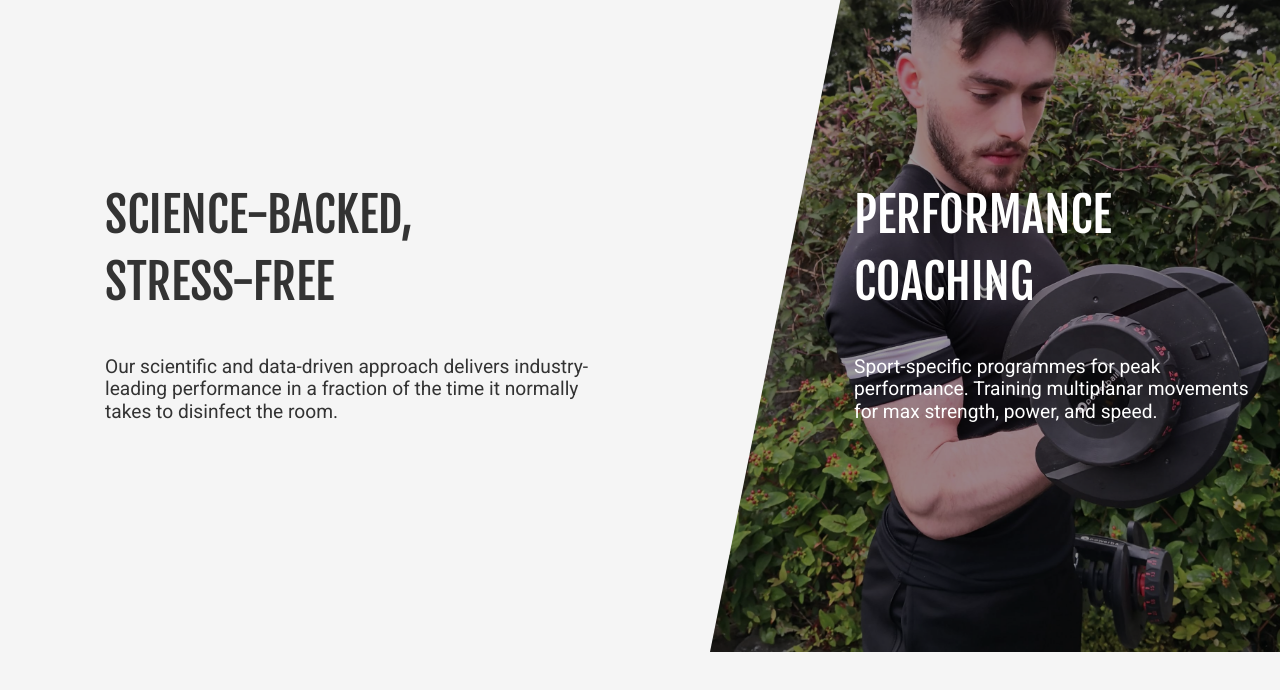
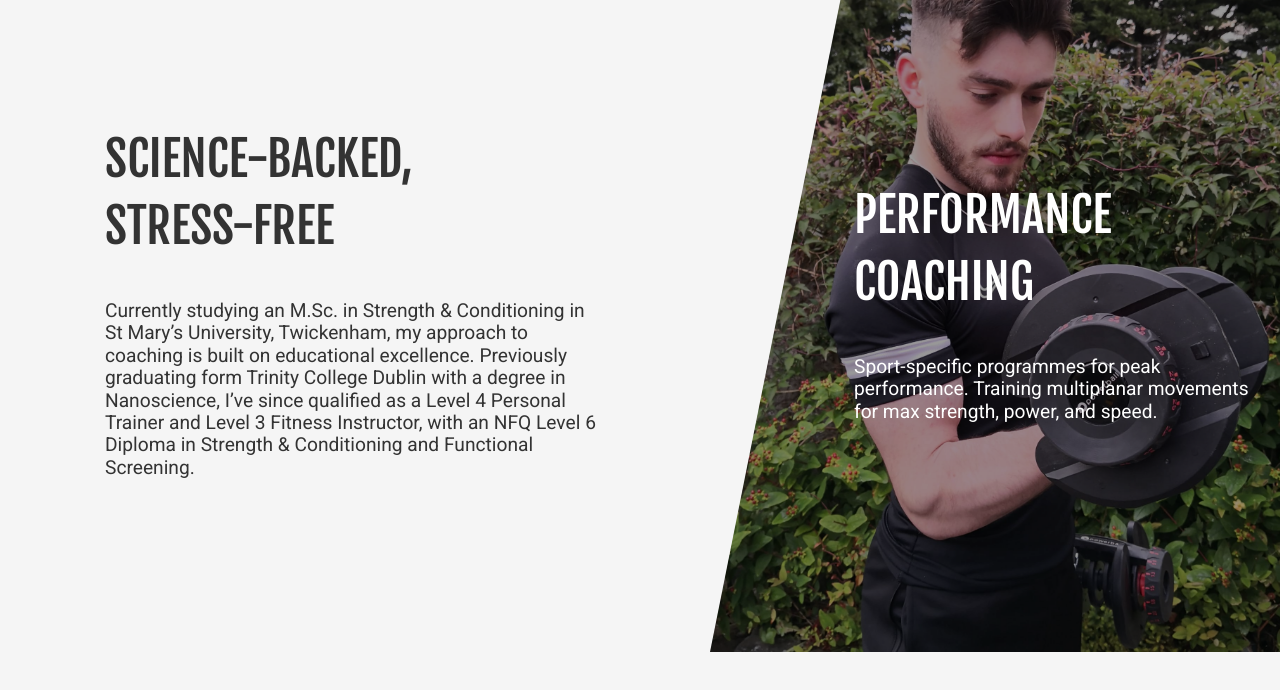
Before and after one commit to oran-donovan/oran-donovan.github.io, a plain HTML site: page index.html in a window 1280 px wide. Shown: the part 2442-3132 px from the top of the page. Drawn offline with nearby package versions, Linux system fonts and the light colour scheme; a script that the page names is missing.

Commit message:
Update text

```diff
--- a/index.html
+++ b/index.html
@@ -118,7 +118,7 @@
 					<article>
 						<h2>Science-Backed,<br>Stress-Free</h2>
 						<p>
-							Our scientific and data-driven approach delivers industry-leading performance in a fraction of the time it normally takes to disinfect the room.
+							Currently studying an M.Sc. in Strength & Conditioning in St Mary’s University, Twickenham, my approach to coaching is built on educational excellence. Previously graduating form Trinity College Dublin with a degree in Nanoscience, I’ve since qualified as a Level 4 Personal Trainer and Level 3 Fitness Instructor, with an NFQ Level 6 Diploma in Strength & Conditioning and Functional Screening.
 						</p>
 					</article>
 				</div>
```
